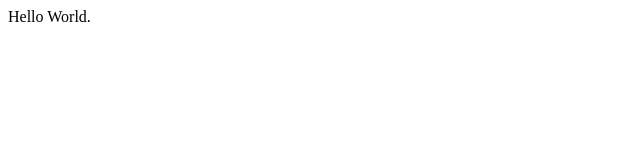
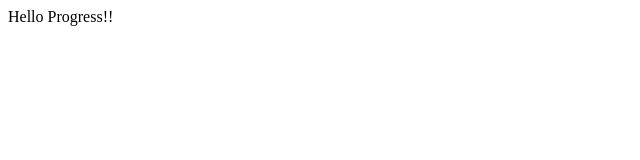
Before and after one commit to gugu-and-company/basic_php_wareki3, a plain HTML site: page index.html in a window 1280 px wide. Shown: the full height of the page, 0-640 px from the left. Drawn offline with Linux system fonts and the light colour scheme.

Commit message:
change contents

```diff
--- a/index.html
+++ b/index.html
@@ -7,6 +7,6 @@
     <title>Document</title>
 </head>
 <body>
-    Hello World.
+    Hello Progress!!
 </body>
 </html>
```
